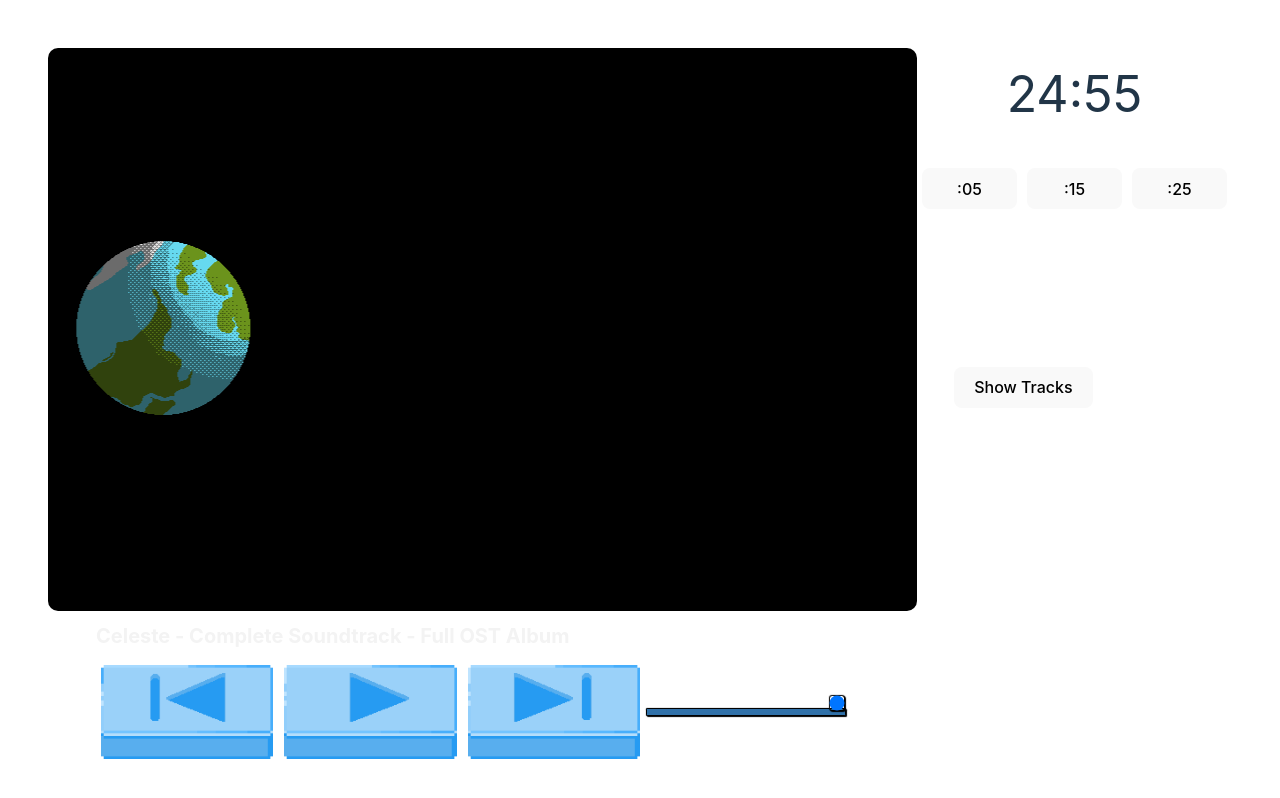
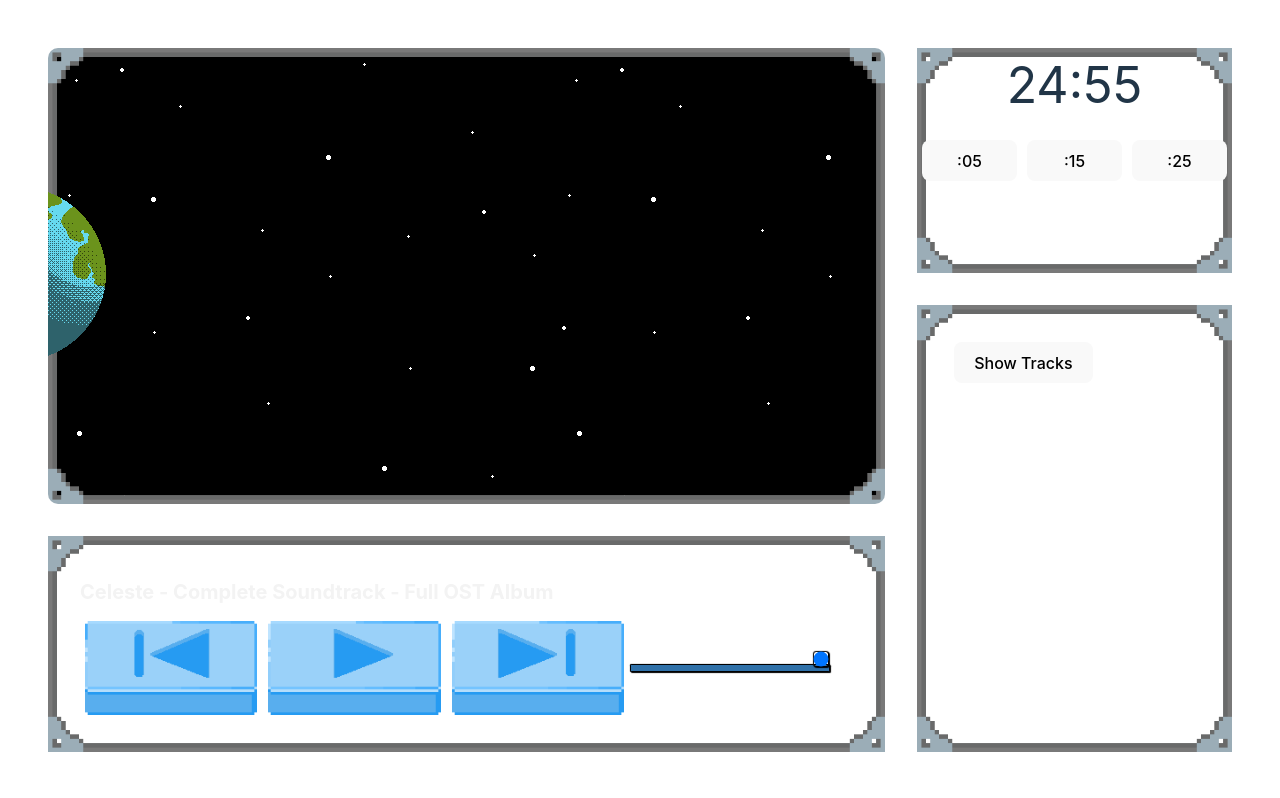
Before and after one commit to galenddavis/space-time-r, a React (Vite) app: page / in a window 1280 px wide. Built offline with nearby package versions, Linux system fonts and the light colour scheme.

Commit message:
updated basic border styling long with base grid adjustments

```diff
--- a/src/App.css
+++ b/src/App.css
@@ -22,4 +22,5 @@
     "planet-area video-index"
     "video-controls video-index"
   ;
+  gap: 2rem;
 }
--- a/src/components/planets/planet-command-center.tsx
+++ b/src/components/planets/planet-command-center.tsx
@@ -1,11 +1,33 @@
 // import planetImg from "../../assets/25minPlanet.png"
+import { useState } from "react";
 import planetImg from "../../assets/25minPlanet.svg"
+// import planetImg2 from "../../assets/15minPlanet.svg"
 
 
 const PlanetCommander = () => {
+
+    const [animationRunning, setAnimationRunning] = useState<boolean>(false)
+    // const [currPlanet, setCurrPlanet] = useState<string>(planetImg)
+
+    const planet = document.getElementById("planet-img")
+    if (planet) {
+        planet.addEventListener("animationstart", () => {
+            setAnimationRunning(true)
+            console.log("animationRunning", animationRunning);
+
+        });
+        planet.addEventListener("animationend", () => {
+            setAnimationRunning(false)
+            console.log("animationRunning", animationRunning);
+
+        });
+    }
+
+
+
     return (
         <div className="planetary-command-wrapper">
-            <img src={planetImg} alt="" className="planet-img active-planet" />
+            <img src={planetImg} alt="" id="planet-img" className="planet-img" />
         </div>
     );
 }
--- a/src/components/planets/planet-command.css
+++ b/src/components/planets/planet-command.css
@@ -3,11 +3,15 @@
     height: 100%;
     width: 100%;
     background-color: black;
+    background-image: url("../../assets/background.png");
     border-radius: 10px;
     overflow: hidden;
     display: flex;
     align-items: center;
     justify-content: start;
+    border-image-source: url("../../assets/dialogue-border.png");
+    border-image-slice: 68;
+    border-image-width: 50px;
 }
 
 .planet-img {
@@ -16,7 +20,7 @@
 }
 
 .active-planet {
-    animation: planetary-motion 300s linear infinite;
+    animation: planetary-motion 10s linear;
 }
 
 @keyframes planetary-motion {
--- a/src/components/timer/timer.css
+++ b/src/components/timer/timer.css
@@ -9,6 +9,9 @@
     align-items: center;
     justify-content: space-around;
     justify-items: center;
+    border-image-source: url("../../assets/dialogue-border.png");
+    border-image-slice: 68;
+    border-image-width: 50px;
 }
 
 .timer-button-wrapper {
--- a/src/components/videos/vid-index.css
+++ b/src/components/videos/vid-index.css
@@ -12,6 +12,9 @@
     scrollbar-color: #9ad1f9 #9badb7;
     scrollbar-width: thin;
     scroll-behavior: smooth;
+    border-image-source: url("../../assets/dialogue-border.png");
+    border-image-slice: 68;
+    border-image-width: 50px;
 }
 
 
--- a/src/components/videos/vid-index.tsx
+++ b/src/components/videos/vid-index.tsx
@@ -21,7 +21,7 @@ const VideoIndex = ({ setCurrentIdx }: IndexProps) => {
         } else if (!indexVisible) {
             vidIdx.classList.add("hidden")
         }
-        console.log("indexVisible", indexVisible)
+        // console.log("indexVisible", indexVisible)
         // setIndexVisible(!indexVisible)
     }, [indexVisible]);
 
--- a/src/components/videos/vid-player.css
+++ b/src/components/videos/vid-player.css
@@ -7,19 +7,27 @@
   grid-row: 3;
   grid-template-columns: subgrid;
   grid-template-rows: 1fr;
-  padding: 0 3rem;
+  /* margin-top: 2rem; */
+  /* padding: 0 3rem; */
   display: flex;
   align-items: start;
   justify-content: start;
   height: 100%;
-  max-height: 100px;
+
+  /* max-height: 100px; */
 }
 
 .video-player-wrapper  {
   display: flex;
   flex-direction: column;
   justify-content: start;
+  width: 100%;
   align-items: start;
+  padding : 2rem 2rem;
+  /* border: 8px solid transparent; */
+  border-image-source: url("../../assets/dialogue-border.png");
+  border-image-slice: 68;
+  border-image-width: 50px;
 }
 
 .video-player {
@@ -36,7 +44,6 @@
   display: flex;
   align-items: center;
   justify-content: end;
-
   /* margin-bottom: 500px; */
 }
 
--- a/src/index.css
+++ b/src/index.css
@@ -6,6 +6,7 @@
   color-scheme: light dark;
   color: rgba(255, 255, 255, 0.87);
   background-color: #9badb7;
+  background-color: black;
 
   font-synthesis: none;
   text-rendering: optimizeLegibility;
```
